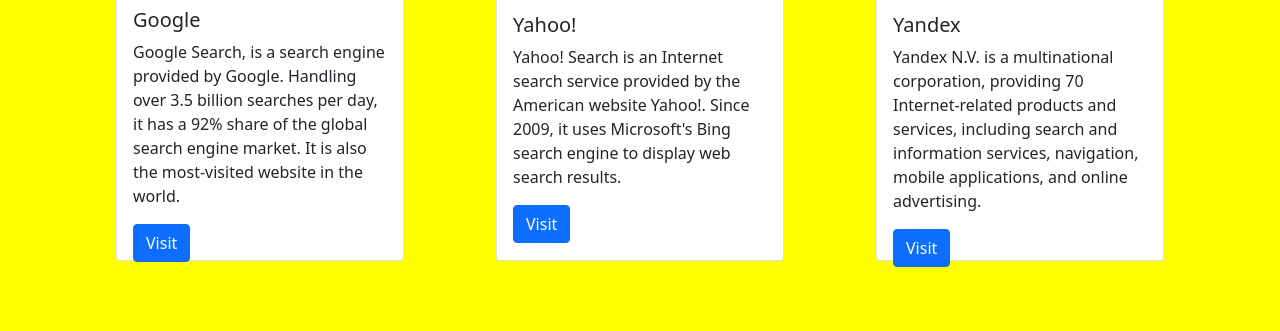
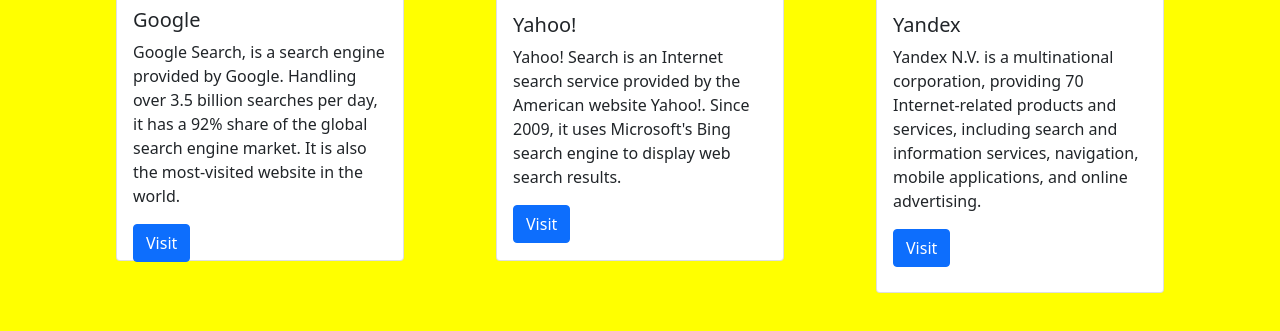
Before and after one commit to balajimalali/ingeniouslab, a plain HTML site: page index.html in a window 1280 px wide. Shown: the part 267-598 px from the top of the page. Drawn offline with nearby package versions, Linux system fonts and the light colour scheme.

Commit message:
Update index.html

```diff
--- a/index.html
+++ b/index.html
@@ -75,7 +75,7 @@
               </div>
             </div>
             <div class="col m-4">
-              <div class="card" style="width: 18rem; height: 25rem; margin: auto;">
+              <div class="card" style="width: 18rem; height: 27rem; margin: auto;">
                 <img src="yandex.png" class="card-img-top" alt="...">
                 <div class="card-body">
                   <h5 class="card-title">Yandex</h5>
```
